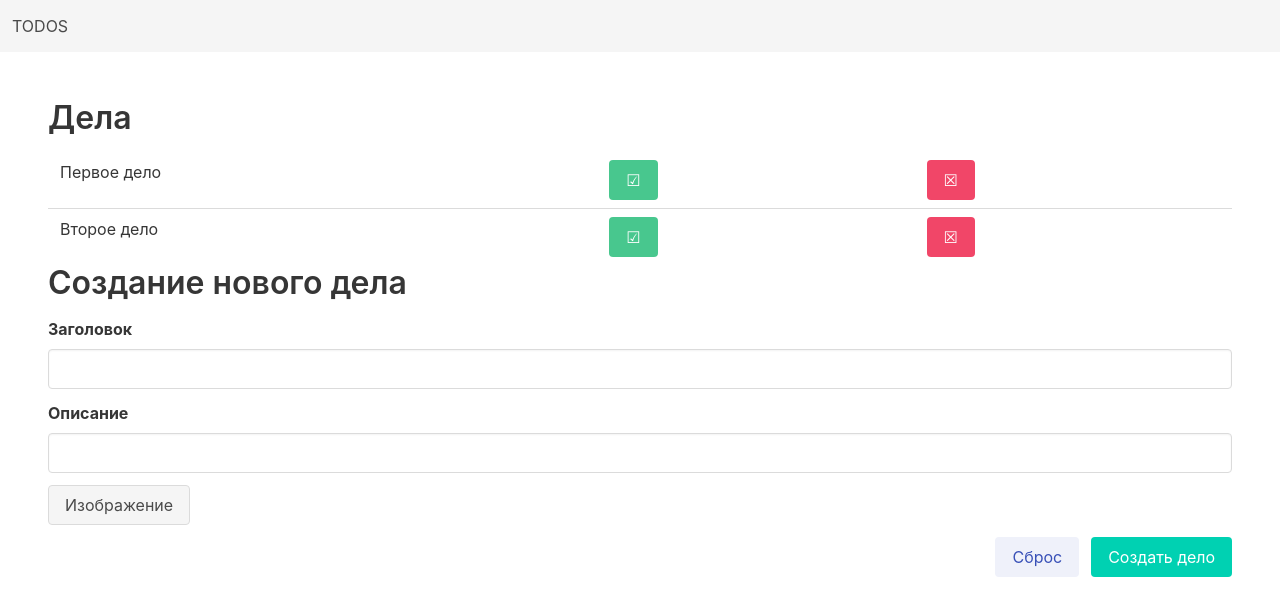
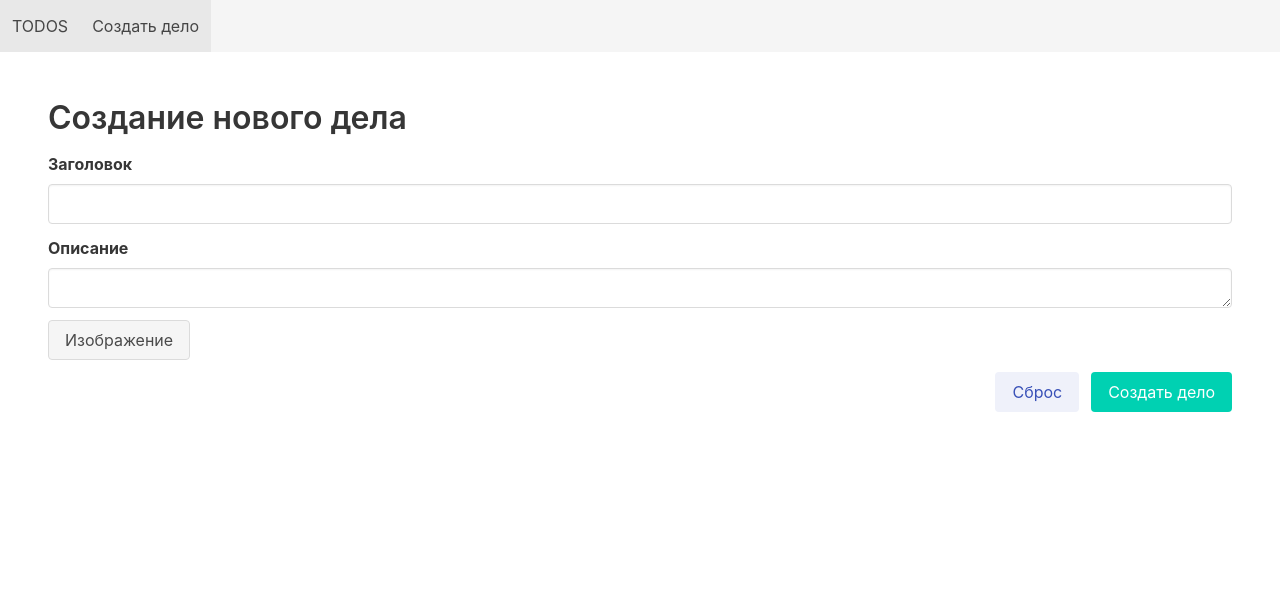
Before and after one commit to artem4rolov/todos, a React (Create React App) app: page /#/add in a window 1280 px wide. Shown: the top 616 px of the page. Built offline with nearby package versions, Linux system fonts and the light colour scheme.

Commit message:
добавил маршрутизацию React-Router

```diff
--- a/package.json
+++ b/package.json
@@ -9,6 +9,7 @@
     "bulma": "^0.9.4",
     "react": "^18.2.0",
     "react-dom": "^18.2.0",
+    "react-router-dom": "^6.4.5",
     "react-scripts": "5.0.1",
     "web-vitals": "^2.1.4"
   },
--- a/src/App.js
+++ b/src/App.js
@@ -1,4 +1,6 @@
 import { Component } from "react";
+import { HashRouter, Routes, Route, NavLink } from "react-router-dom";
+
 import TodoAdd from "./TodoAdd";
 import TodoList from "./TodoList";
 
@@ -57,21 +59,49 @@ export default class App extends Component {
 
   render() {
     return (
-      <div>
+      <HashRouter>
         <nav className="navbar is-light">
           <div className="navbar-brand">
-            <span className="navbar-item is-uppercase">Todos</span>
+            {/* кнопка TODOS */}
+            <NavLink
+              to="/"
+              className={({ isActive }) =>
+                "navbar-item is-uppercase" + (isActive ? " is-active" : "")
+              }
+            >
+              Todos
+            </NavLink>
+          </div>
+          {/* кнопка СОЗДАТЬ ДЕЛО */}
+          <div className="navbar-menu">
+            <div className="navbar-start">
+              <NavLink
+                to="/add"
+                className={({ isActive }) =>
+                  "navbar-item" + (isActive ? " is-active" : "")
+                }
+              >
+                Создать дело
+              </NavLink>
+            </div>
           </div>
         </nav>
         <main className="content px-6 mt-6">
-          <TodoList
-            data={this.state.data}
-            deleteDeed={this.deleteDeed}
-            checkDeed={this.checkDeed}
-          />
-          <TodoAdd addDeed={this.addDeed} />
+          <Routes>
+            <Route
+              path="/"
+              element={
+                <TodoList
+                  data={this.state.data}
+                  deleteDeed={this.deleteDeed}
+                  checkDeed={this.checkDeed}
+                />
+              }
+            />
+            <Route path="/add" element={<TodoAdd addDeed={this.addDeed} />} />
+          </Routes>
         </main>
-      </div>
+      </HashRouter>
     );
   }
 }
--- a/src/TodoAdd.js
+++ b/src/TodoAdd.js
@@ -68,8 +68,8 @@ export default class TodoAdd extends Component {
           <div className="field">
             <label className="label">Описание</label>
             <div className="control">
-              <input
-                type="text"
+              <textarea
+                type="textarea"
                 className="input"
                 onChange={this.handleChangeDesc}
               />
```
Also changed, not shown: 1 other file (tests, documents, lock files or other folders).
